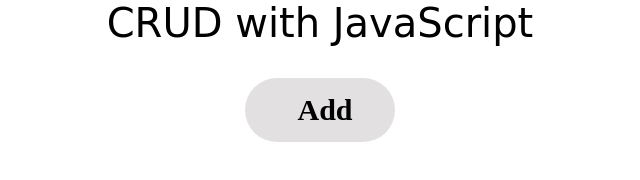
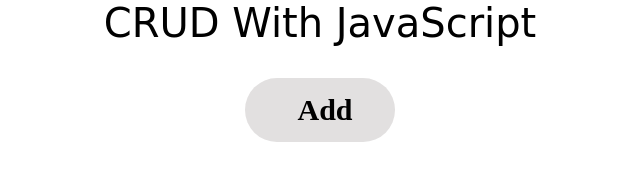
Before and after one commit to Shekhar969/All-IN-ONE, a plain HTML site: page JavaScript/ass/CRUD/index.html in a window 1280 px wide. Shown: the whole page, without its empty margins (320-960 px from the left). Drawn offline with Linux system fonts and the light colour scheme.

Commit message:
Update index.html

```diff
--- a/JavaScript/ass/CRUD/index.html
+++ b/JavaScript/ass/CRUD/index.html
@@ -8,7 +8,7 @@
 </head>
 <body>
     <header>
-        CRUD with JavaScript
+        CRUD With JavaScript
     </header>
 
     <div class="wrapper">
```
